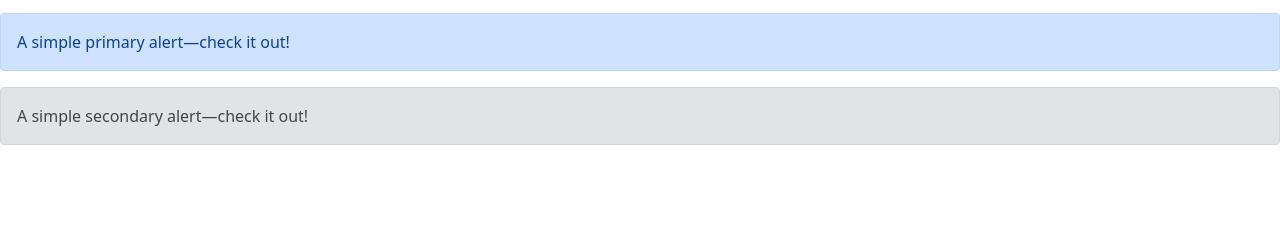
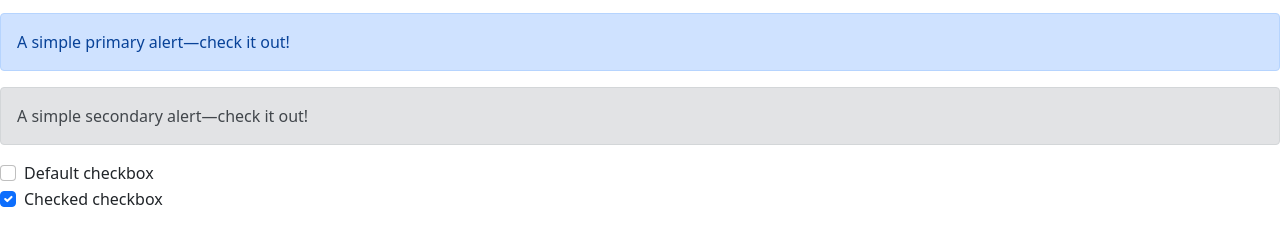
Before and after one commit to ItsSagar-git/Bootstrap, a plain HTML site: page index.html in a window 1280 px wide. Shown: the part 83-328 px from the top of the page. Drawn offline with nearby package versions, Linux system fonts and the light colour scheme.

Commit message:
Bootsrap

```diff
--- a/index.html
+++ b/index.html
@@ -66,12 +66,28 @@
             <li class="breadcrumb-item active" aria-current="page">Bootstrap</li>
         </ol>
     </nav>
+    <!--Alert-->
     <div class="alert alert-primary" role="alert">
         A simple primary alert—check it out!
     </div>
     <div class="alert alert-secondary" role="alert">
         A simple secondary alert—check it out!
     </div>
+
+    <!--CheckBox-->
+
+    <div class="form-check">
+        <input class="form-check-input" type="checkbox" value="" id="flexCheckDefault">
+        <label class="form-check-label" for="flexCheckDefault">
+          Default checkbox
+        </label>
+      </div>
+      <div class="form-check">
+        <input class="form-check-input" type="checkbox" value="" id="flexCheckChecked" checked>
+        <label class="form-check-label" for="flexCheckChecked">
+          Checked checkbox
+        </label>
+      </div>
     <!-- Optional JavaScript; choose one of the two! -->
 
     <!-- Option 1: Bootstrap Bundle with Popper -->
```
